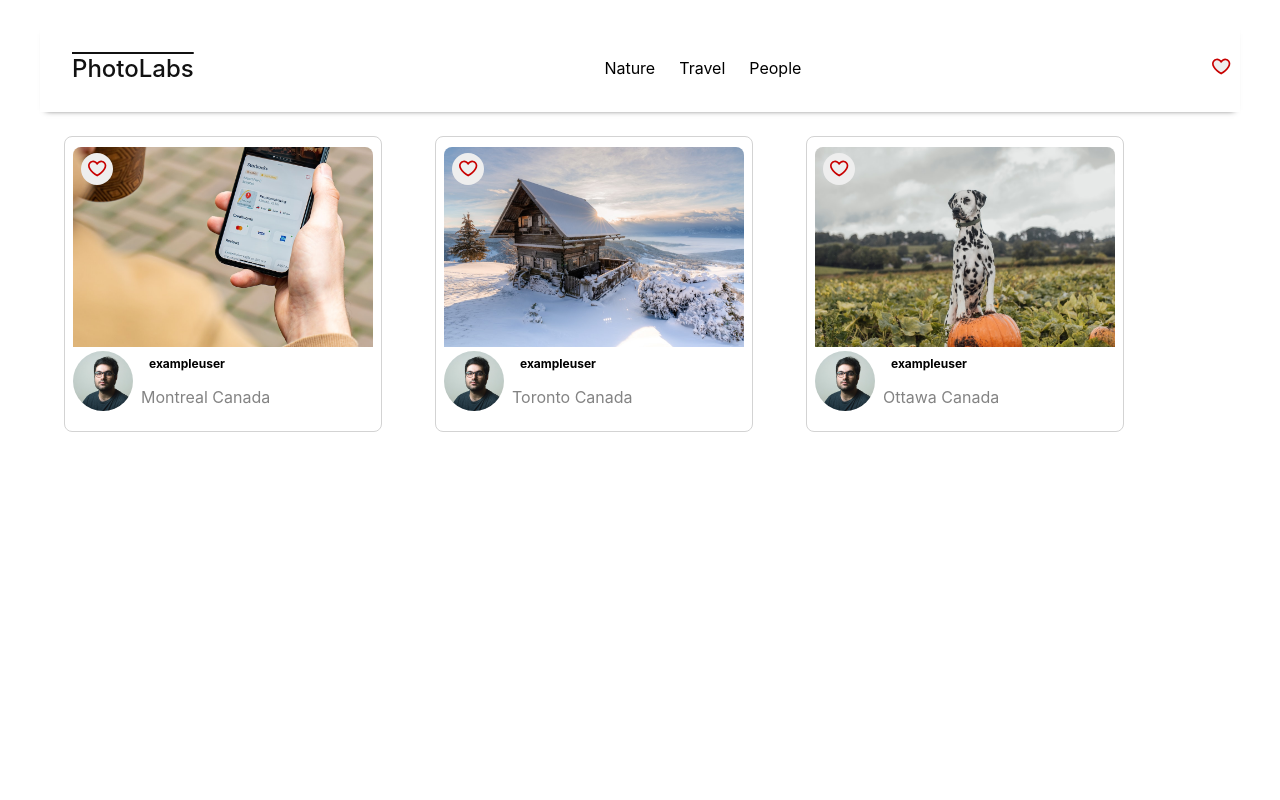
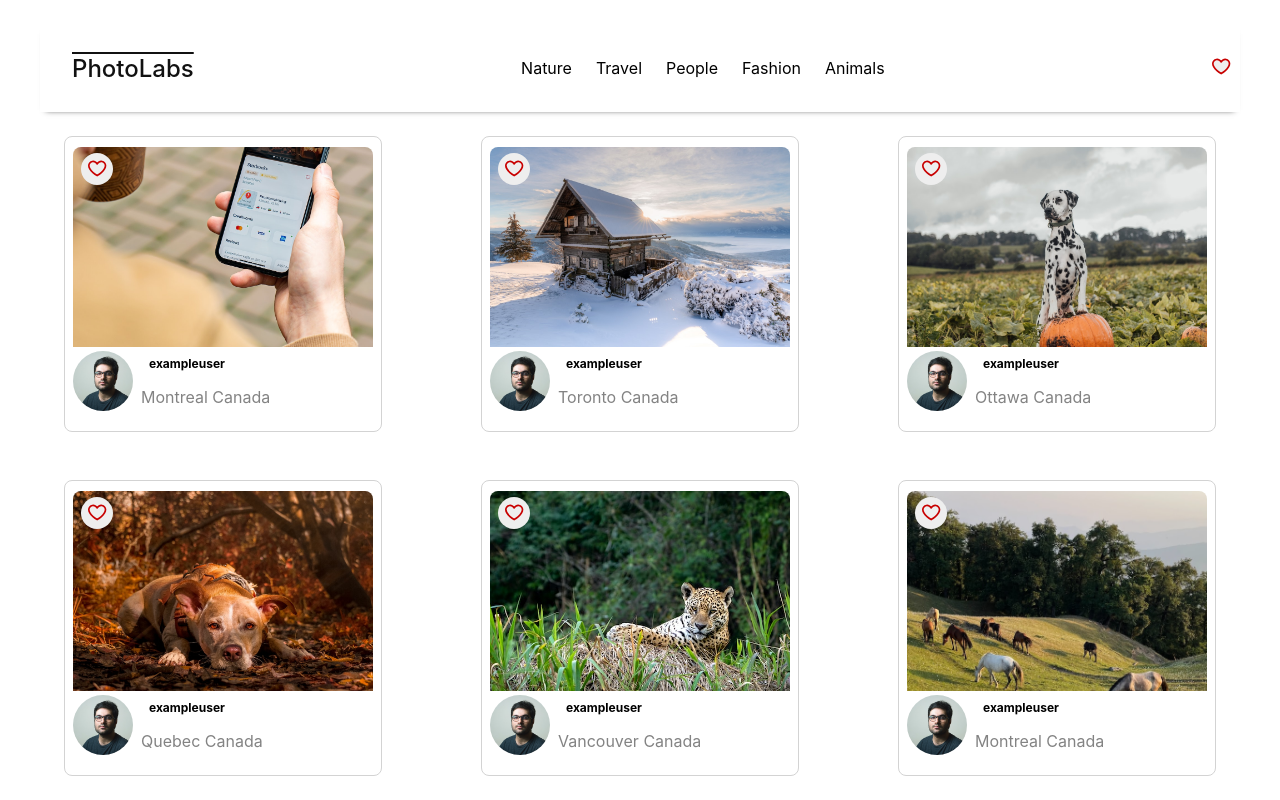
Before and after one commit to sandeepgill62/photolabs, a React (Create React App) app in the folder frontend/: page / in a window 1280 px wide. Shown: the top 800 px of the page. Built offline with nearby package versions, Linux system fonts and the light colour scheme; the HTML template or start-up script is replaced by a standard one.

Commit message:
Refactoring with Mock Data!

```diff
--- a/frontend/src/App.jsx
+++ b/frontend/src/App.jsx
@@ -1,22 +1,17 @@
 import React from 'react';
-
-//
 
 import './App.scss';
 import HomeRoute from './routes/HomeRoute';
+import photos from "../src/mocks/photos";
+import topics from "../src/mocks/topics.js";
 
 // Note: Rendering a single component to build components in isolation
 const App = () => {
 
+  console.log(topics);
   return (
-    // <div>
-    //   <TopicList />
-    //   <div className="photo-list">
-    //     <PhotoList />
-    //   </div>
-    // </div>
     <div className="App">
-      <HomeRoute />
+      <HomeRoute topics={topics} photos={photos} />
     </div>
   );
 };
--- a/frontend/src/components/PhotoList.jsx
+++ b/frontend/src/components/PhotoList.jsx
@@ -57,11 +57,17 @@
   },
 ];
 
-const PhotoList = () => {
+const PhotoList = (props) => {
 
-  const photoListItemArray = sampleDataForPhotoList.map((item) =>
+  const { photos } = props;
+
+  const photoListItemArray = photos.map((item) =>
     <li key={item.id}><PhotoListItem item={item} /></li>
   );
+
+  // const photoListItemArray = sampleDataForPhotoList.map((item) =>
+  //   <li key={item.id}><PhotoListItem item={item} /></li>
+  // );
 
   return (
     <ul className="photo-list">
--- a/frontend/src/components/TopNavigationBar.jsx
+++ b/frontend/src/components/TopNavigationBar.jsx
@@ -4,11 +4,13 @@
 import TopicList from './TopicList';
 import FavBadge from './FavBadge';
 
-const TopNavigation = () => {
+const TopNavigation = (props) => {
+  const { topics } = props;
+
   return (
     <div className="top-nav-bar">
       <span className="top-nav-bar__logo">PhotoLabs</span>
-      <TopicList />
+      <TopicList topics={topics} />
       <FavBadge />
     </div>
   );
--- a/frontend/src/components/TopicList.jsx
+++ b/frontend/src/components/TopicList.jsx
@@ -21,11 +21,17 @@
   },
 ];
 
-const TopicList = () => {
+const TopicList = (props) => {
 
-  const topicListItemArray = sampleDataForTopicList.map((topic) =>
+  const { topics } = props;
+
+  const topicListItemArray = topics.map((topic) =>
     <div key={topic.id}><TopicListItem topic={topic} /></div>
   );
+
+  // const topicListItemArray = sampleDataForTopicList.map((topic) =>
+  //   <div key={topic.id}><TopicListItem topic={topic} /></div>
+  // );
 
   return (
     <div className="top-nav-bar__topic-list">
--- a/frontend/src/mocks/photos.js
+++ b/frontend/src/mocks/photos.js
@@ -14,7 +14,7 @@
     "name": "Joe Example",
     "profile": `${process.env.PUBLIC_URL}/profile-1.jpg`
   }
-}
+};
 
 const photo2 = {
   "id": "2",
@@ -32,7 +32,7 @@
     "name": "Joe Example",
     "profile": `${process.env.PUBLIC_URL}/profile-1.jpg`
   }
-}
+};
 
 const photo3 = {
   "id": "3",
@@ -50,7 +50,7 @@
     "name": "Joe Example",
     "profile": `${process.env.PUBLIC_URL}/profile-1.jpg`
   }
-}
+};
 
 const photo4 = {
   "id": "4",
@@ -69,7 +69,7 @@
     "name": "Joe Example",
     "profile": `${process.env.PUBLIC_URL}/profile-1.jpg`
   }
-}
+};
 
 const photo5 = {
   "id": "5",
@@ -87,9 +87,9 @@
     "name": "Joe Example",
     "profile": `${process.env.PUBLIC_URL}/profile-1.jpg`
   }
-}
+};
 
-const photo6 =  {
+const photo6 = {
   "id": "6",
   "location": {
     "city": "Montreal",
@@ -105,7 +105,7 @@
     "name": "Joe Example",
     "profile": `${process.env.PUBLIC_URL}/profile-1.jpg`
   }
-}
+};
 
 const photo7 = {
   "id": "7",
@@ -123,7 +123,7 @@
     "name": "Joe Example",
     "profile": `${process.env.PUBLIC_URL}/profile-1.jpg`
   }
-}
+};
 
 const photo8 = {
   "id": "8",
@@ -141,7 +141,7 @@
     "name": "Joe Example",
     "profile": `${process.env.PUBLIC_URL}/profile-1.jpg`
   }
-}
+};
 
 const photo9 = {
   "id": "9",
@@ -159,7 +159,7 @@
     "name": "Joe Example",
     "profile": `${process.env.PUBLIC_URL}/profile-1.jpg`
   }
-}
+};
 
 const photo10 = {
   "id": "10",
@@ -177,15 +177,13 @@
     "name": "Joe Example",
     "profile": `${process.env.PUBLIC_URL}/profile-1.jpg`
   }
-}
-
-
+};
 
 
 const photos = [
   {
     ...photo1,
-    similar_photos: {
+    similarPhotos: {
       photo2,
       photo3,
       photo4,
@@ -194,7 +192,7 @@
   },
   {
     ...photo2,
-    similar_photos: {
+    similarPhotos: {
       photo2,
       photo3,
       photo4,
@@ -203,7 +201,7 @@
   },
   {
     ...photo3,
-    similar_photos: {
+    similarPhotos: {
       photo2,
       photo3,
       photo4,
@@ -212,7 +210,7 @@
   },
   {
     ...photo4,
-    similar_photos: {
+    similarPhotos: {
       photo2,
       photo3,
       photo4,
@@ -221,7 +219,7 @@
   },
   {
     ...photo5,
-    similar_photos: {
+    similarPhotos: {
       photo2,
       photo3,
       photo4,
@@ -230,7 +228,7 @@
   },
   {
     ...photo6,
-    similar_photos: {
+    similarPhotos: {
       photo2,
       photo3,
       photo4,
@@ -239,7 +237,7 @@
   },
   {
     ...photo7,
-    similar_photos: {
+    similarPhotos: {
       photo2,
       photo3,
       photo4,
@@ -248,7 +246,7 @@
   },
   {
     ...photo8,
-    similar_photos: {
+    similarPhotos: {
       photo2,
       photo3,
       photo4,
@@ -257,7 +255,7 @@
   },
   {
     ...photo9,
-    similar_photos: {
+    similarPhotos: {
       photo2,
       photo3,
       photo4,
@@ -266,13 +264,13 @@
   },
   {
     ...photo10,
-    similar_photos: {
+    similarPhotos: {
       photo2,
       photo3,
       photo4,
       photo5,
     }
   }
-]
+];
 
 export default photos;
--- a/frontend/src/routes/HomeRoute.jsx
+++ b/frontend/src/routes/HomeRoute.jsx
@@ -4,12 +4,13 @@
 import PhotoList from '../components/PhotoList';
 import TopNavigationBar from '../components/TopNavigationBar';
 
-const HomeRoute = () => {
+const HomeRoute = (props) => {
+  const { topics, photos } = props;
   return (
     <div className="home-route">
-      <TopNavigationBar />
+      <TopNavigationBar topics={topics} />
       <div className="photo-list">
-        <PhotoList />
+        <PhotoList photos={photos} />
       </div>
     </div>
   );
```
Also changed, not shown: frontend/src/mocks/topics.js (line endings or trailing spaces).
